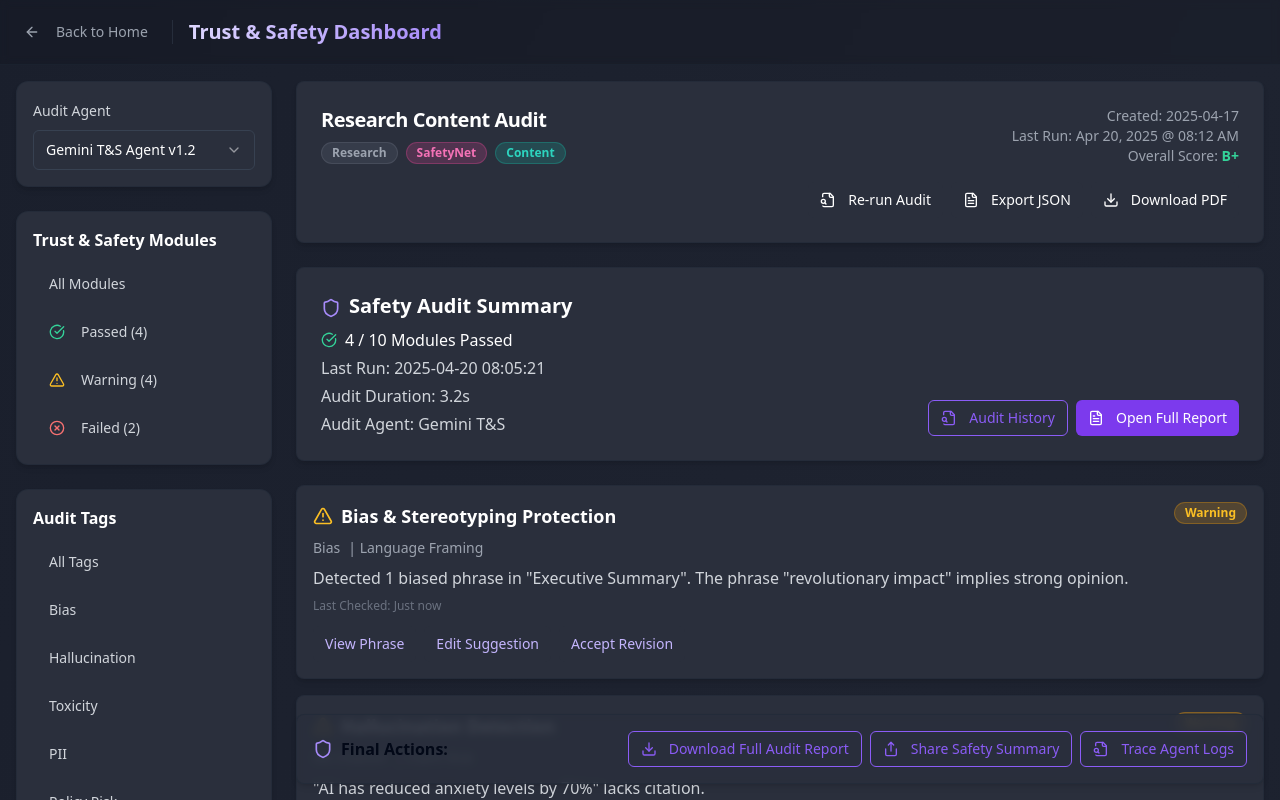
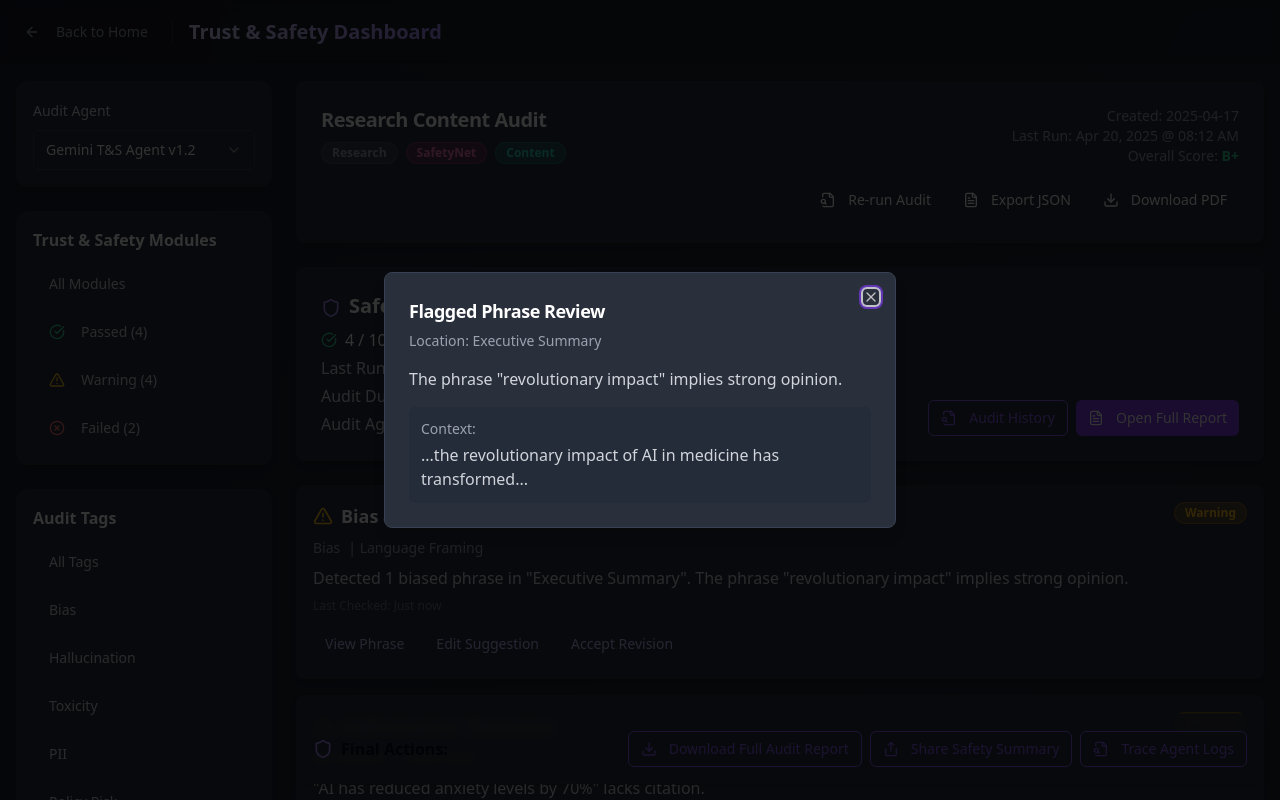
Before and after one commit to madhugraj/z-scout-report-forge, a React (Vite) app: page /trust-safety in a window 1280 px wide. Both pictures are taken after a click on the button "View Phrase". Shown: the top 800 px of the page. Built offline with nearby package versions, Linux system fonts and the light colour scheme.

Commit message:
Refactor: Implement dynamic module details display
Implement dynamic display of module details upon button clicks, hiding mock examples initially.

```diff
--- /dev/null
+++ b/src/components/ModuleActionDialog.tsx
@@ -0,0 +1,128 @@
+
+import React from 'react';
+import {
+  Dialog,
+  DialogContent,
+  DialogDescription,
+  DialogHeader,
+  DialogTitle,
+} from "@/components/ui/dialog";
+import { Button } from "@/components/ui/button";
+
+interface ActionContent {
+  title: string;
+  description: string;
+  suggestions?: string[];
+  context?: string;
+  location?: string;
+}
+
+interface ModuleActionDialogProps {
+  isOpen: boolean;
+  onClose: () => void;
+  actionType: string;
+  moduleId: string;
+}
+
+const getActionContent = (moduleId: string, actionType: string): ActionContent => {
+  const contentMap: Record<string, Record<string, ActionContent>> = {
+    "bias-detection": {
+      "View Phrase": {
+        title: "Flagged Phrase Review",
+        description: "The phrase \"revolutionary impact\" implies strong opinion.",
+        location: "Executive Summary",
+        context: "...the revolutionary impact of AI in medicine has transformed..."
+      },
+      "Edit Suggestion": {
+        title: "Suggested Revisions",
+        description: "Consider these neutral alternatives to avoid opinionated framing:",
+        suggestions: [
+          "significant impact",
+          "notable impact",
+          "measured impact",
+          "documented impact"
+        ]
+      },
+      "Accept Revision": {
+        title: "Confirm Revision",
+        description: "Replace \"revolutionary impact\" with \"significant impact\"?",
+        context: "This will update the text in the Executive Summary section."
+      }
+    },
+    "hallucination-detection": {
+      "Review Insight": {
+        title: "Missing Citation Review",
+        description: "\"AI has reduced anxiety levels by 70%\" requires citation.",
+        location: "Results Section",
+        context: "Statistical claims must be supported by peer-reviewed sources."
+      },
+      "Add Citation": {
+        title: "Add Citation",
+        description: "Recent studies that might support this claim:",
+        suggestions: [
+          "Smith et al. (2024) - AI-Assisted Therapy Outcomes",
+          "Chen & Patel (2023) - Digital Interventions in Mental Health",
+          "Rodriguez-Kim (2024) - Meta-analysis of AI in Psychology"
+        ]
+      }
+    },
+    // ... Add more modules as needed
+  };
+
+  return contentMap[moduleId]?.[actionType] || {
+    title: "Action Details",
+    description: "Details not available for this action.",
+  };
+};
+
+const ModuleActionDialog = ({ isOpen, onClose, actionType, moduleId }: ModuleActionDialogProps) => {
+  const content = getActionContent(moduleId, actionType);
+
+  return (
+    <Dialog open={isOpen} onOpenChange={onClose}>
+      <DialogContent className="bg-[#2A2F3C] text-white border-gray-700">
+        <DialogHeader>
+          <DialogTitle className="text-lg font-semibold text-white">
+            {content.title}
+          </DialogTitle>
+          {content.location && (
+            <DialogDescription className="text-gray-400">
+              Location: {content.location}
+            </DialogDescription>
+          )}
+        </DialogHeader>
+        <div className="space-y-4">
+          <p className="text-gray-300">{content.description}</p>
+
+          {content.context && (
+            <div className="bg-gray-800/50 p-3 rounded-md text-gray-300">
+              <p className="text-sm text-gray-400">Context:</p>
+              <p className="mt-1">{content.context}</p>
+            </div>
+          )}
+
+          {content.suggestions && (
+            <div className="space-y-2">
+              {content.suggestions.map((suggestion, index) => (
+                <div key={index} className="flex items-center gap-2">
+                  <Button
+                    variant="secondary"
+                    className="w-full text-left justify-start"
+                    onClick={() => {
+                      console.log('Selected suggestion:', suggestion);
+                      onClose();
+                    }}
+                  >
+                    {suggestion}
+                  </Button>
+                </div>
+              ))}
+            </div>
+          )}
+        </div>
+      </DialogContent>
+    </Dialog>
+  );
+};
+
+export default ModuleActionDialog;
--- a/src/components/TrustSafetyDashboard.tsx
+++ b/src/components/TrustSafetyDashboard.tsx
@@ -7,6 +7,7 @@ import { Separator } from '@/components/ui/separator';
 import { useNavigate } from 'react-router-dom';
 import { Collapsible, CollapsibleContent, CollapsibleTrigger } from '@/components/ui/collapsible';
 import AuditAgentDropdown from './AuditAgentDropdown';
+import ModuleActionDialog from './ModuleActionDialog';
 
 interface AuditModule {
   id: string;
@@ -25,6 +26,8 @@ const TrustSafetyDashboard: React.FC = () => {
   const [selectedTag, setSelectedTag] = useState<string | null>(null);
   const [selectedTimeRange, setSelectedTimeRange] = useState<string>("last-7-days");
   const [selectedAgent, setSelectedAgent] = useState<string>("gemini");
+  const [actionDialogOpen, setActionDialogOpen] = useState(false);
+  const [currentAction, setCurrentAction] = useState<{ type: string; moduleId: string } | null>(null);
 
   const auditModules: AuditModule[] = [
     {
@@ -220,6 +223,11 @@ const TrustSafetyDashboard: React.FC = () => {
     };
 
     return tagColors[tag] || 'bg-gray-500/20 text-gray-400 border-gray-500/30';
+  };
+
+  const handleActionClick = (actionType: string, moduleId: string) => {
+    setCurrentAction({ type: actionType, moduleId });
+    setActionDialogOpen(true);
   };
 
   return (
@@ -430,7 +438,7 @@ const TrustSafetyDashboard: React.FC = () => {
                         key={idx}
                         variant="secondary"
                         size="sm"
-                        onClick={action.action}
+                        onClick={() => handleActionClick(action.label, module.id)}
                         className="text-violet-300 hover:text-violet-200"
                       >
                         {action.label}
@@ -468,6 +476,18 @@ const TrustSafetyDashboard: React.FC = () => {
           </div>
         </div>
       </div>
+
+      {currentAction && (
+        <ModuleActionDialog
+          isOpen={actionDialogOpen}
+          onClose={() => {
+            setActionDialogOpen(false);
+            setCurrentAction(null);
+          }}
+          actionType={currentAction.type}
+          moduleId={currentAction.moduleId}
+        />
+      )}
     </div>
   );
 };
```
